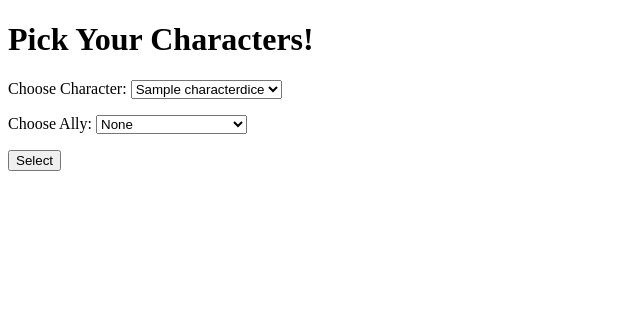
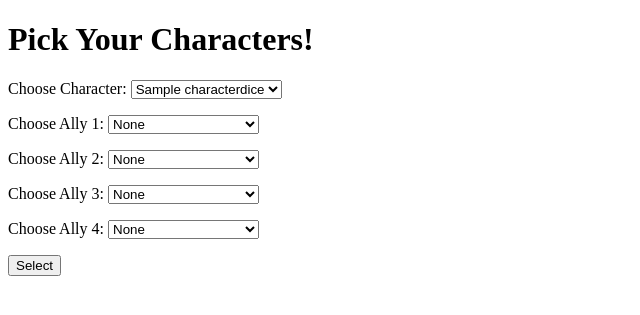
Before and after one commit to AlexHBall/whichdice, a Django app: page / in a window 1280 px wide. Shown: the top 315 px of the page, without its empty margins (0-640 px from the left). Run offline with Django 3.2, Linux system fonts and the light colour scheme; tables that the repository leaves empty hold one stand-in row (values such as "Sample post").

Commit message:
get up to four allies and display

```diff
--- a/dice/forms.py
+++ b/dice/forms.py
@@ -18,7 +18,17 @@ class SelectPlayerCharacter(forms.Form):
     character = forms.ChoiceField(
         choices=enumerate(characters), label="Choose Character", initial='',
         widget=forms.Select(), required=True)
-    ally = forms.ChoiceField(
-        choices=enumerate(ally), label="Choose Ally", initial='',
+    ally_one = forms.ChoiceField(
+        choices=enumerate(ally), label="Choose Ally 1", initial='',
         widget=forms.Select(), required=False)
-    field_order = ['character', 'ally']
+    ally_two = forms.ChoiceField(
+        choices=enumerate(ally), label="Choose Ally 2", initial='',
+        widget=forms.Select(), required=False)
+    ally_three = forms.ChoiceField(
+        choices=enumerate(ally), label="Choose Ally 3", initial='',
+        widget=forms.Select(), required=False)
+    ally_four = forms.ChoiceField(
+        choices=enumerate(ally), label="Choose Ally 4", initial='',
+        widget=forms.Select(), required=False)
+    field_order = ['character', 'ally_one',
+                   'ally_two', 'ally_three', 'ally_four']
--- a/dice/templates/dice/home_screen.html
+++ b/dice/templates/dice/home_screen.html
@@ -7,10 +7,13 @@
 </form>
 
 {% if character %}
-    <p>Your Character: {{ character  }}</p>
-{% endif %}
-{% if ally %}
-    <p>Your Ally: {{ ally }}</p>
+    <h2>Your Character: {{ character  }}</h2>
 {% endif %}
 
+{% if allies %}
+    <h2>Your Allies</h2>
+    {% for instance in allies %}
+    <h3>{{ instance }}</h3>
+    {% endfor %}
+{% endif %}
 {% endblock %}
--- a/dice/views.py
+++ b/dice/views.py
@@ -11,17 +11,27 @@ def home_view(request):
     """
     Home Screen, default location
     """
+
+    def get_ally_context(form, context):
+        result = []
+        allies = ('ally_one',
+                  'ally_two',
+                  'ally_three',
+                  'ally_four')
+        for key in allies:
+            identifier = int(form.cleaned_data.get(key))
+            if identifier > 0:
+                result.append(CharacterDice.objects.get(pk=identifier))
+        context['allies'] = result
+
     character_form = SelectPlayerCharacter(request.POST or None)
     context = {'character_form': character_form}
     if character_form.is_valid():
         character_id = int(character_form.cleaned_data.get("character")) + 1
         character = CharacterDice.objects.get(pk=character_id)
         context['character'] = character
-        ally_id = int(character_form.cleaned_data.get("ally"))
-        if ally_id > 0:
-            ally = CharacterDice.objects.get(pk=ally_id+1)
-            context['ally'] = ally
-        return render(request, 'dice/home_screen.html', context)
+        get_ally_context(character_form, context)
+        print(context)
     return render(request, 'dice/home_screen.html', context)
 
 
```
